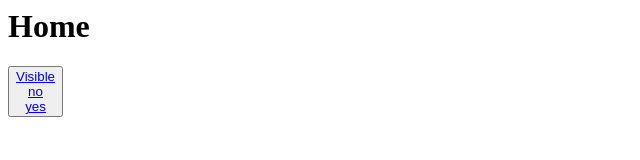
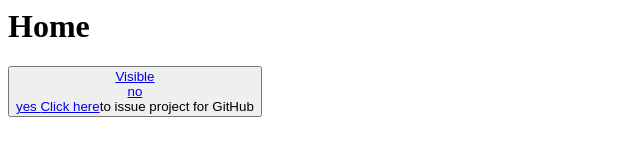
Before and after one commit to MarkFullCreate/MAPP-GUI, a plain HTML site: page index.html in a window 1280 px wide. Shown: the whole page, without its empty margins (0-640 px from the left). Drawn offline with Linux system fonts and the light colour scheme.

Commit message:
add issues report

```diff
--- a/index.html
+++ b/index.html
@@ -8,3 +8,4 @@
   <th>no</th>
   <br>
   <th>yes</th>
+<a href="https://github.com/MarkFullCreate/MAPP-GUI/issues/new?template=MAPP%20Bugs.md&labels=bug&title=Bug%20MAPP">Click here</a>to issue project for GitHub
```
